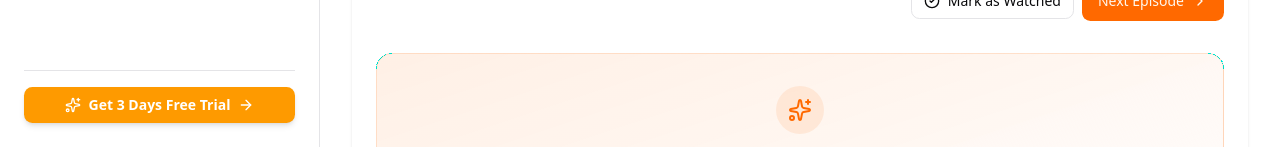
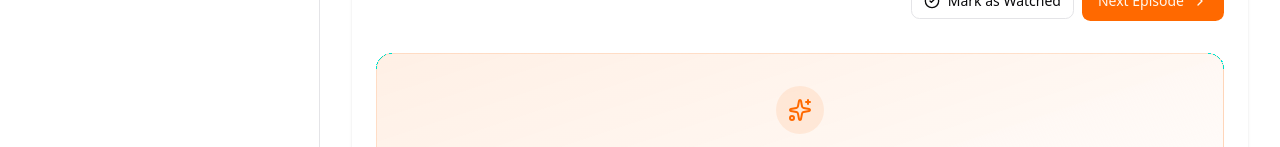
Before and after one commit to WriteStack/writestack-academy, a Next.js app: page / in a window 1280 px wide. Shown: the part 653-800 px from the top of the page. Built offline with nearby package versions, Linux system fonts and the light colour scheme; no server answers.

Commit message:
Remove promotion widget

```diff
--- a/components/sidebar.tsx
+++ b/components/sidebar.tsx
@@ -243,7 +243,7 @@ export const Sidebar = ({
       </nav>
 
       {/* Promotion Widget */}
-      <SidebarPromotionWidget />
+      {/* <SidebarPromotionWidget /> */}
     </aside>
   );
 };
```
